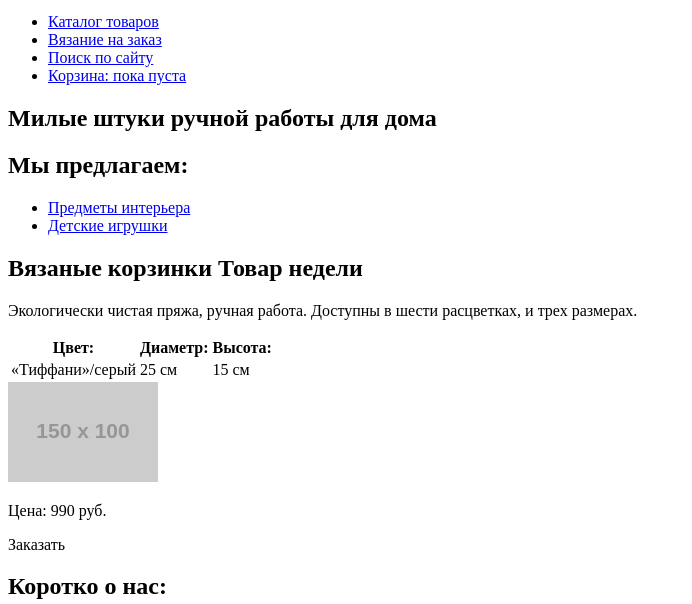
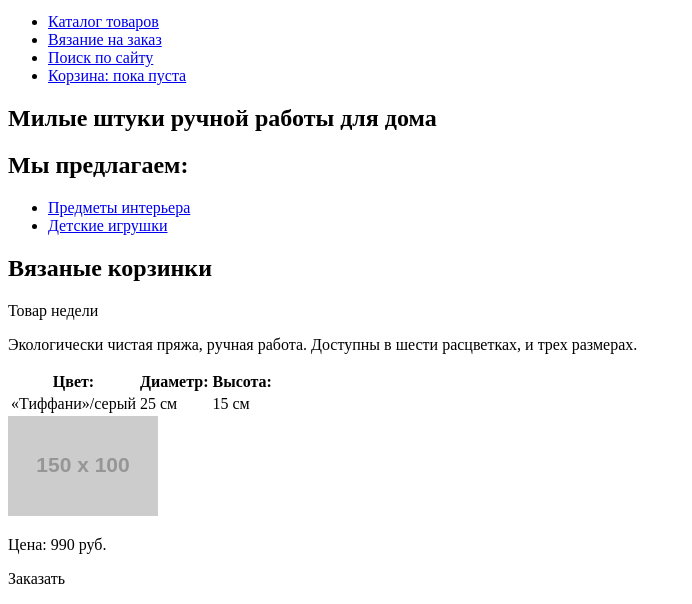
Before and after one commit to MyAlexEducation/774281-mishka, a website: page source/index.html in a window 1280 px wide. Shown: the part 136-740 px from the top of the page, without its empty margins (0-692 px from the left). Drawn offline with Linux system fonts and the light colour scheme; placeholder pictures from the web are drawn by us.

Commit message:
правка секции promotion-product

```diff
--- a/source/index.html
+++ b/source/index.html
@@ -58,9 +58,8 @@
   </section>
   <section class="promotion-product">
     <div class="promotion-product__container">
-      <h2 class="promotion-product__heading">Вязаные корзинки
-        <span class="promotion-product__heading__description">Товар недели</span>
-      </h2>
+      <h2 class="promotion-product__heading">Вязаные корзинки</h2>
+      <p class="promotion-product__event">Товар недели</p>
       <p class="promotion-product__description">
         Экологически чистая пряжа, ручная работа. Доступны в шести расцветках, и трех размерах.
       </p>
```
